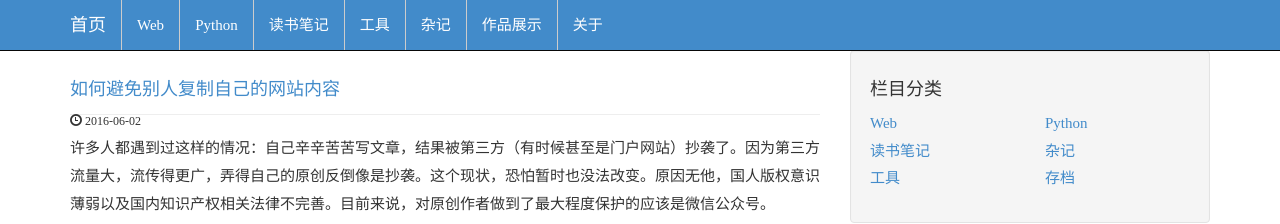
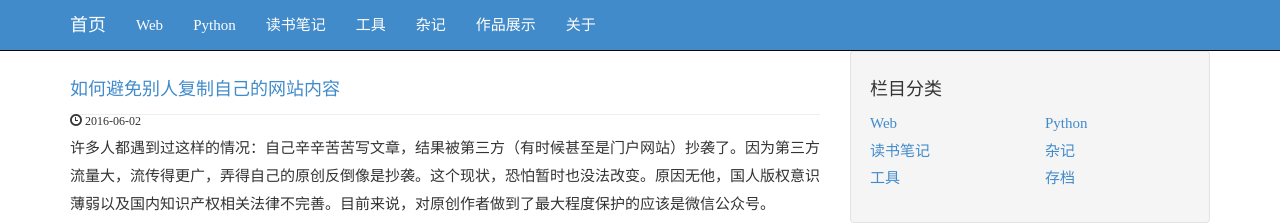
Before and after one commit to frankwang0909/blog_v1.0, a Jekyll site: the page built from index.html, in a window 1280 px wide. Shown: the top 224 px of the page. Built offline with Jekyll 4.4.1, drawn with Linux system fonts in a browser that asks for light colours; nearby versions of some CDN libraries; the list of posts is cut into pages by our own code.

Commit message:
修改导航条样式

```diff
--- a/css/blog.css
+++ b/css/blog.css
@@ -6,12 +6,11 @@
  */
 body {padding-top: 50px; font-family: "微软雅黑";}
 .navbar{background-color: #428bca!important;}
-.navbar li{border-left: 1px solid #ccc;}
 .navbar a{color:#fff!important;}
-.navbar li a:hover{color: #8a6d3b!important;font-weight: bold; background-color: #31708f;}
+.navbar li a:hover{color: #8a6d3b!important;font-weight: bold; background-color: #31708f!important;}
 h2{height: 24px!important;; line-height: 30px;}
 h2>a{font-size: 18px;}
 h2 .post-date{font-size: 12px;}
-footer{ width:100%!important; margin:5px 0 0; background-color:#ccc;}
+footer{ width:99%!important; margin:5px 0 0; background-color:#ccc;}
 /*返回顶部*/
 #go-top{ position: fixed; bottom: 20px; right:5px; border: 1px solid #000; border-radius: 2px; width: 40px; background-color: #fff; opacity: 0.6; text-align: center;cursor: pointer;}
```
